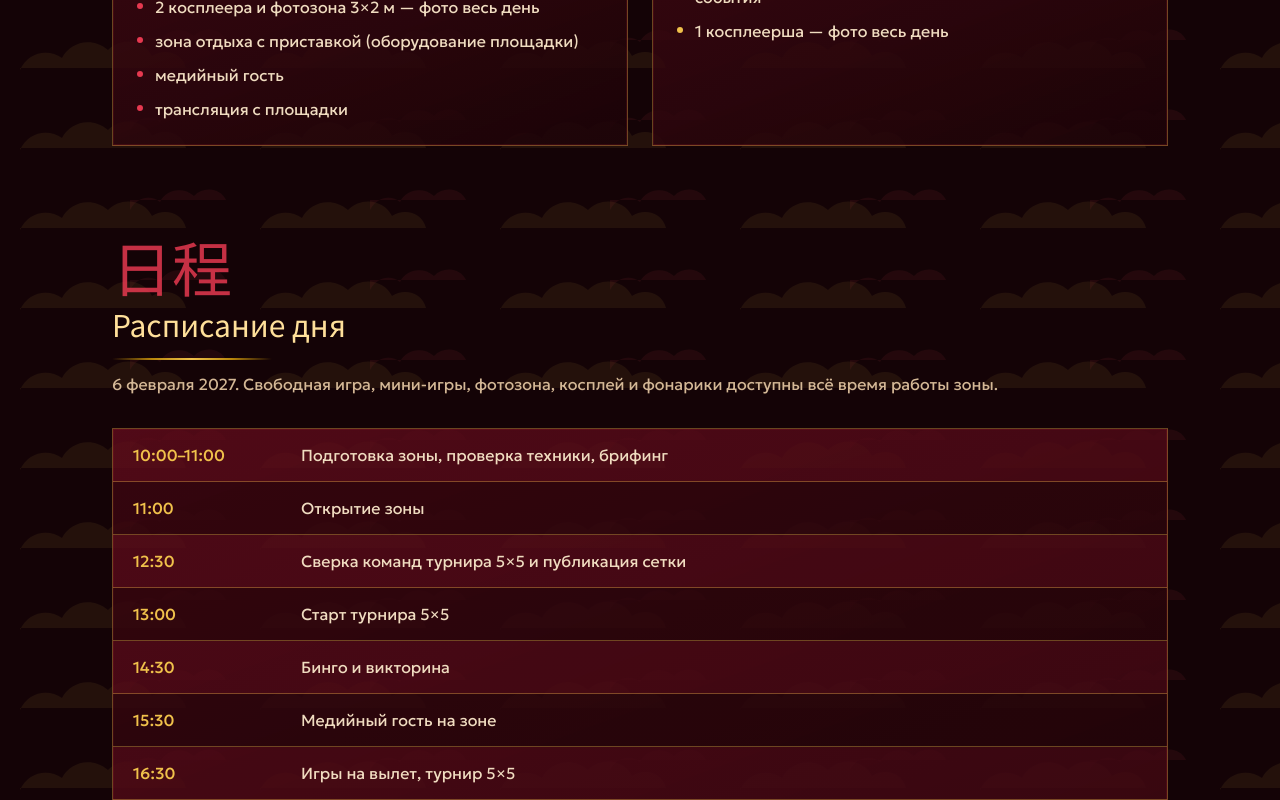
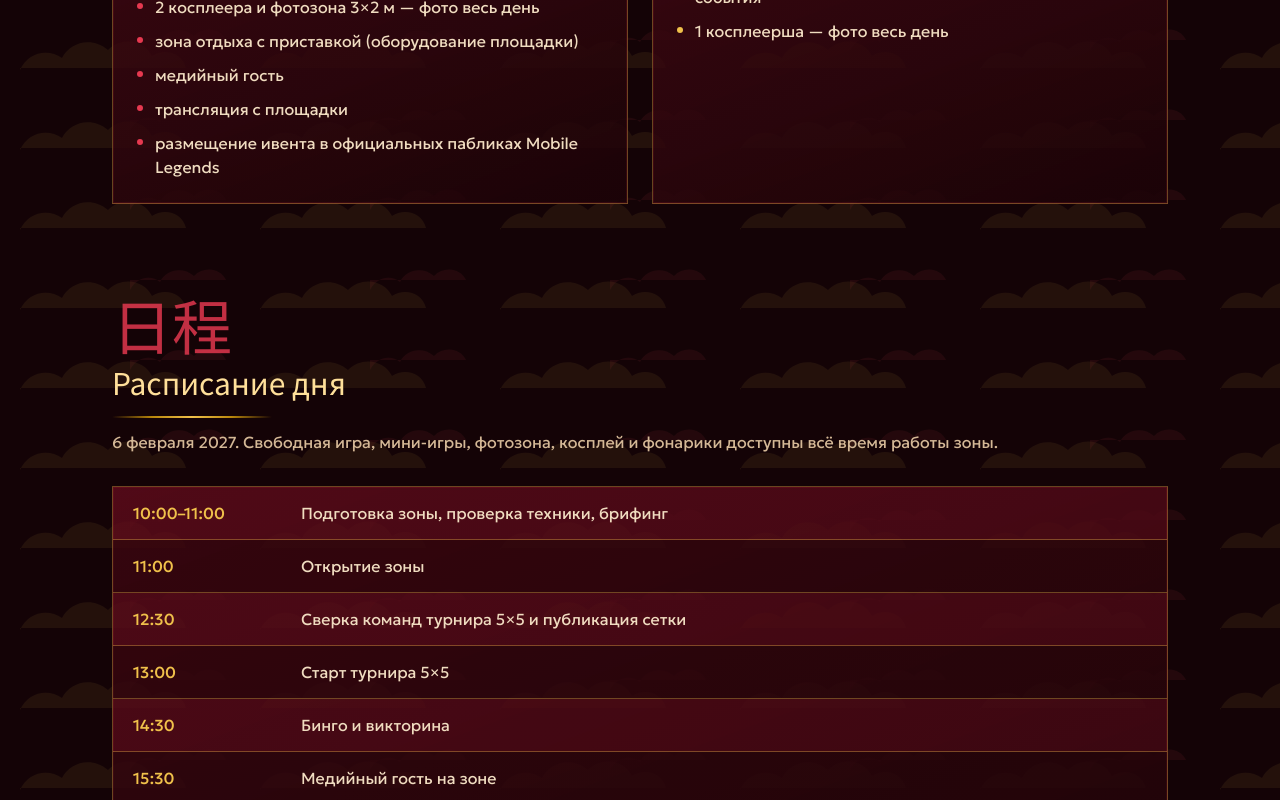
Before and after one commit to DRGNadmin/CyberSybbota, a React (Vite) app: page / in a window 1280 px wide. Shown: the part 1260-2060 px from the top of the page. Built offline with nearby package versions, Linux system fonts and the light colour scheme; a web font is replaced by a local one.

Commit message:
Note official MLBB community placement for the event
Co-authored-by: harakirijkee <harakirijkee@gmail.com>

```diff
--- a/src/App.tsx
+++ b/src/App.tsx
@@ -6,6 +6,7 @@ import {
   genshinPoints,
   metrics,
   mlbbPoints,
+  promoNote,
   schedule,
   scheduleNote,
 } from './data/brief'
--- a/src/data/brief.ts
+++ b/src/data/brief.ts
@@ -15,7 +15,11 @@ export const mlbbPoints = [
   'зона отдыха с приставкой (оборудование площадки)',
   'медийный гость',
   'трансляция с площадки',
+  'размещение ивента в официальных пабликах Mobile Legends',
 ]
+
+export const promoNote =
+  'Ивент получит размещение в официальных пабликах Mobile Legends.'
 
 export const genshinPoints = [
   'декор в стиле китайского Нового года и игрового праздника фонарей',
```
Also changed, not shown: 2 other files (tests, documents, lock files or other folders).
